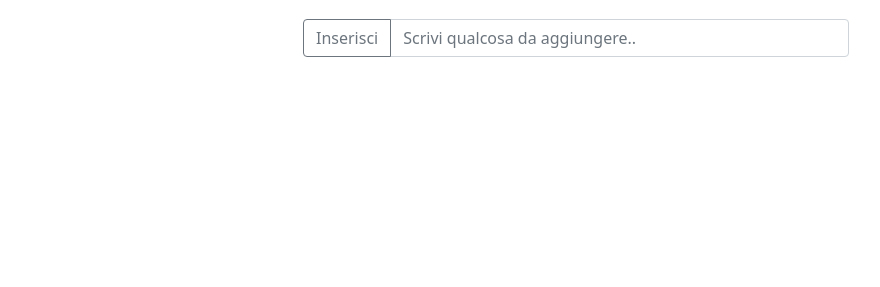
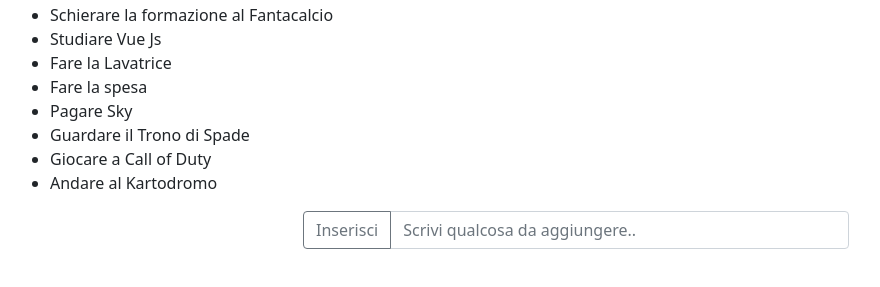
Before and after one commit to LucioMelis/vue-todolist, a plain HTML site: page index.html in a window 1280 px wide. Shown: the part 53-340 px from the top of the page, without its empty margins (64-944 px from the left). Drawn offline with nearby package versions, Linux system fonts and the light colour scheme.

Commit message:
tutto pronto

```diff
--- a/index.html
+++ b/index.html
@@ -5,11 +5,11 @@
     <meta charset="UTF-8">
     <meta http-equiv="X-UA-Compatible" content="IE=edge">
     <meta name="viewport" content="width=device-width, initial-scale=1.0">
-    <!-- link Css  -->
-    <link rel="stylesheet" href="style.css">
     <!-- link Bootstrap -->
     <link href="https://cdn.jsdelivr.net/npm/bootstrap@5.1.3/dist/css/bootstrap.min.css" rel="stylesheet"
         integrity="sha384-1BmE4kWBq78iYhFldvKuhfTAU6auU8tT94WrHftjDbrCEXSU1oBoqyl2QvZ6jIW3" crossorigin="anonymous">
+    <!-- link Css  -->
+    <link rel="stylesheet" href="style.css">
     <!-- link fontawesome  -->
     <link rel="stylesheet" href="https://cdnjs.cloudflare.com/ajax/libs/font-awesome/6.1.0/css/all.min.css"
         integrity="sha512-10/jx2EXwxxWqCLX/hHth/vu2KY3jCF70dCQB8TSgNjbCVAC/8vai53GfMDrO2Emgwccf2pJqxct9ehpzG+MTw=="
@@ -21,6 +21,7 @@
 </head>
 
 <body>
+
     <header>
         <div class="container">
             <div class="row text-center">
@@ -30,13 +31,20 @@
             </div>
         </div>
     </header>
+
     <main>
         <div class="container">
-            <div class="row">
+            <!-- Sezione Lista -->
+            <div id="root" class="row">
                 <div class="col">
-                    <p></p>
+                    <ul>
+                        <li v-for="elemento in list">
+                            {{elemento.text}}
+                        </li>
+                    </ul>
                 </div>
             </div>
+            <!-- Sezione Button  -->
             <div class="row justify-content-center">
                 <div class="col-6">
                     <div class="input-group mb-3">
@@ -45,7 +53,6 @@
                             aria-label="Example text with button addon" aria-describedby="button-addon1">
                     </div>
                 </div>
-
             </div>
         </div>
     </main>
--- a/script.js
+++ b/script.js
@@ -1 +1,64 @@
 console.log('Js Ok');
+
+const list = [
+    {
+        text: 'Schierare la formazione al Fantacalcio',
+        done: true,
+    },
+    {
+        text: 'Studiare Vue Js',
+        done: true,
+    },
+    {
+        text: 'Fare la Lavatrice',
+        done: true,
+    },
+    {
+        text: 'Fare la spesa',
+        done: true,
+    },
+    {
+        text: 'Pagare Sky',
+        done: true,
+    },
+    {
+        text: 'Guardare il Trono di Spade',
+        done: false,
+    },
+    {
+        text: 'Giocare a Call of Duty',
+        done: false,
+    },
+    {
+        text: 'Andare al Kartodromo',
+        done: false,
+    }
+];
+
+//MILESTONE 1
+//Stampare all'interno di una lista, un item per ogni todo.
+//Se la proprietà done è uguale a true,
+//visualizzare il testo del todo sbarrato.
+
+// MILESTONE 2
+// Visualizzare a fianco ad ogni item ha una "x":
+// cliccando su di essa, il todo viene rimosso dalla lista.
+
+// MILESTONE 3
+// Predisporre un campo di input testuale e un pulsante "aggiungi":
+// cliccando sul pulsante,
+// il testo digitato viene letto e utilizzato per creare un nuovo todo,
+// che quindi viene aggiunto alla lista dei todo esistenti.
+
+
+const app = new Vue({
+    el: '#root',
+    //*********************** DATA ******************/
+    data: {
+        list,
+    },
+    //*********************** METHODS ******************/
+    methods: {
+
+    }
+});
```
